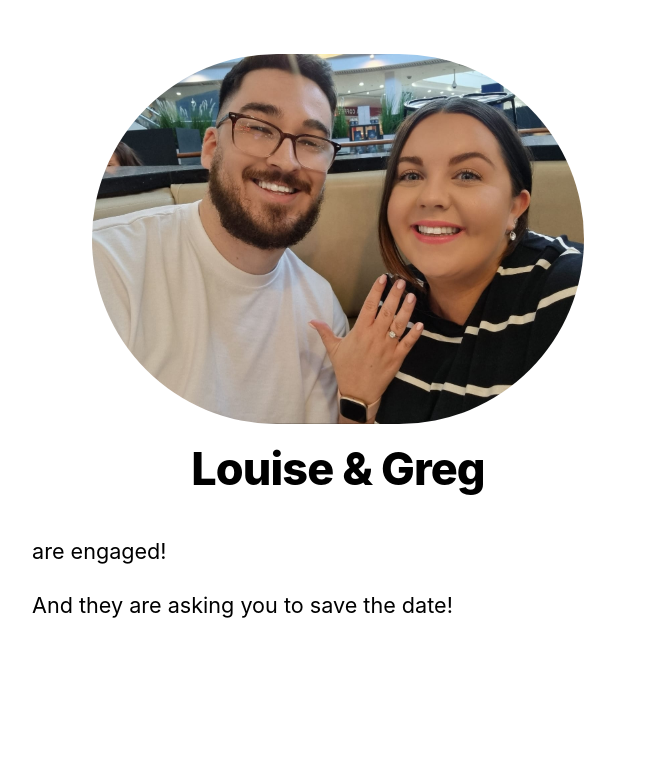
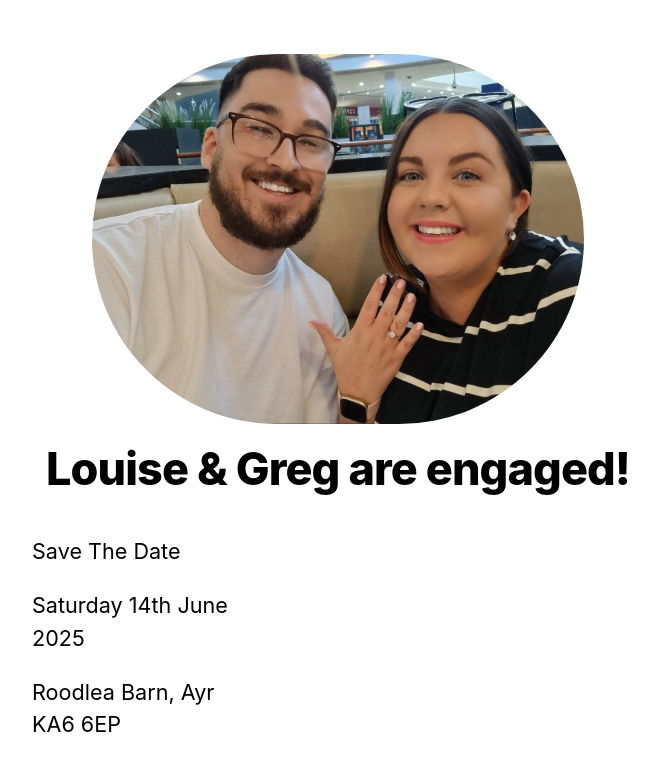
Before and after one commit to procrastian/wedding-RSVP-site, a Next.js app in the folder nextjs-blog/: page / in a window 1280 px wide. Shown: the top 770 px of the page, without its empty margins (302-960 px from the left). Built offline with nearby package versions, Linux system fonts and the light colour scheme.

Commit message:
home data updated

```diff
--- a/nextjs-blog/components/layout.js
+++ b/nextjs-blog/components/layout.js
@@ -4,7 +4,7 @@ import styles from './layout.module.css';
 import utilStyles from '../styles/utils.module.css';
 import Link from 'next/link';
 
-const name = 'Louise & Greg';
+const name = 'Louise & Greg are engaged!';
 export const siteTitle = 'Next.js Sample Website';
 
 export default function Layout({ children, home }) {
--- a/nextjs-blog/pages/index.js
+++ b/nextjs-blog/pages/index.js
@@ -9,9 +9,16 @@ export default function Home() {
         <title>{siteTitle}</title>
       </Head>
       <section className={utilStyles.headingMd}>
-        <p>are engaged!</p>
+        <p>Save The Date</p>
         <p>
-          And they are asking you to save the date!
+          Saturday 14th June
+          <br></br>
+          2025
+        </p>
+        <p>
+          Roodlea Barn, Ayr
+          <br></br>
+          KA6 6EP
         </p>
       </section>
     </Layout>
```
